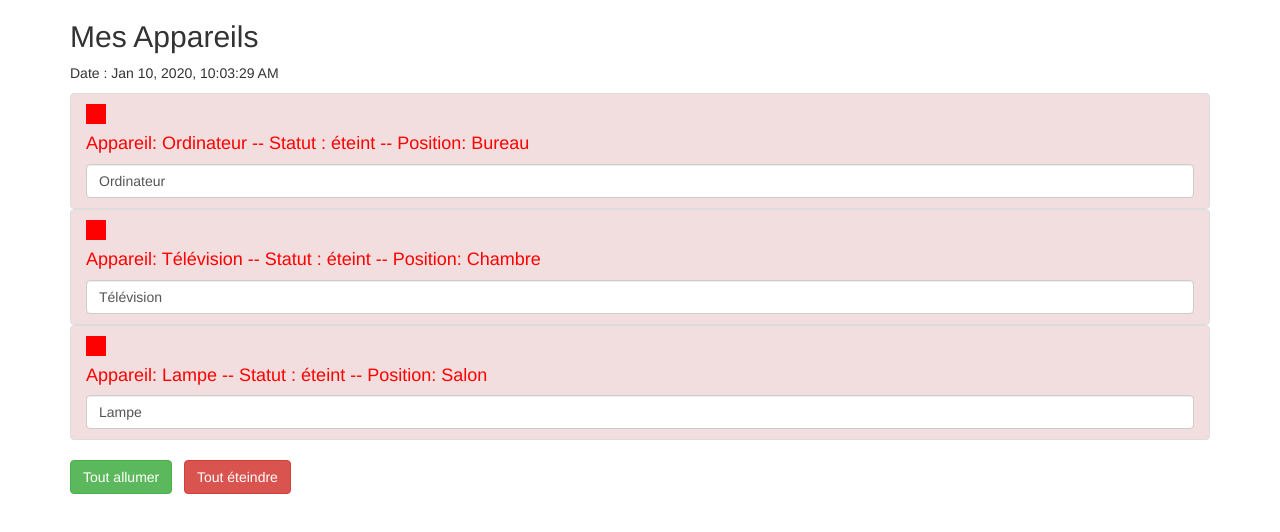
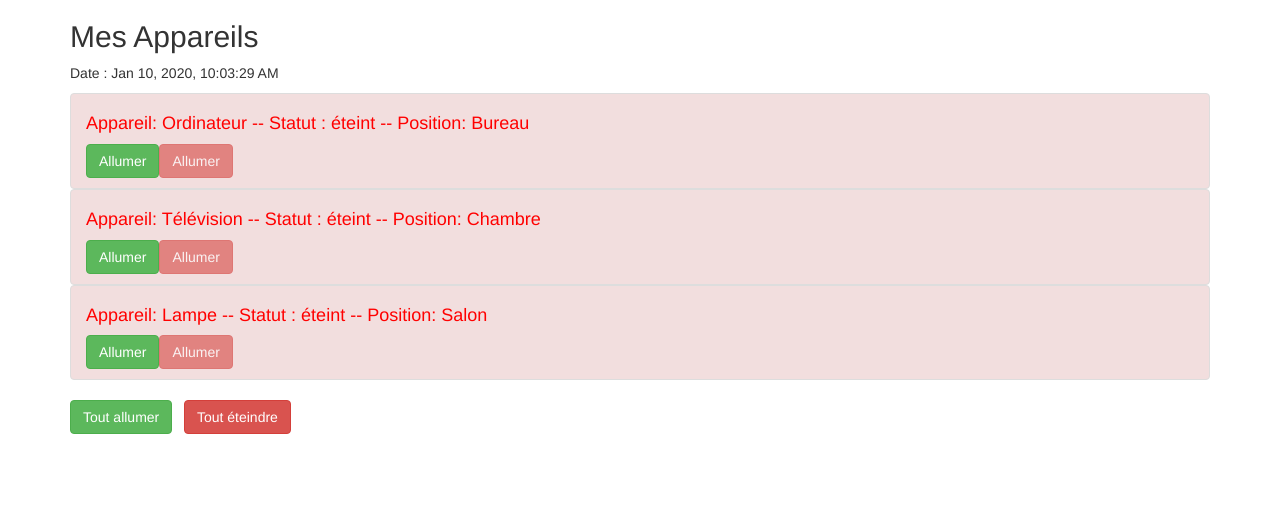
Before and after one commit to AtlasGrnt/MyAngular, an Angular app: page / in a window 1280 px wide. Shown: the top 532 px of the page. Built offline with nearby package versions, Linux system fonts and the light colour scheme.

Commit message:
FEAT: Removing forms, adding button to switch on/off each devices

```diff
--- a/src/app/app.component.html
+++ b/src/app/app.component.html
@@ -4,7 +4,7 @@
       <h2>Mes Appareils</h2>
       <p>Date : {{ lastUpdate | async | date : 'medium'}}</p>
       <ul class="list-group">
-        <app-appareil *ngFor="let appareil of appareils" [appareilName]="appareil.name" [appareilStatus]="appareil.status" [appareilPosition]="appareil.position"></app-appareil>
+        <app-appareil *ngFor="let appareil of appareils; let i = index" [indexOfAppareil]="i" [appareilName]="appareil.name" [appareilStatus]="appareil.status" [appareilPosition]="appareil.position"></app-appareil>
       </ul>
       <button class="btn btn-success" [disabled]="!isAuth" (click)="onAllumer()">Tout allumer</button>
       &nbsp;
--- a/src/app/appareil/appareil.component.html
+++ b/src/app/appareil/appareil.component.html
@@ -2,11 +2,9 @@
                  'list-group-item-success': appareilStatus === 'allumé',
                  'list-group-item-danger': appareilStatus === 'éteint'}">
 
-    <div style="width:20px;height:20px;background-color:red;"
-    *ngIf="appareilStatus === 'éteint'"></div>
-    <div style="width:20px;height:20px;background-color:green;"
-    *ngIf="appareilStatus === 'allumé'"></div>
+
 
     <h4 [ngStyle]="{color: getColor()}">Appareil: {{ appareilName }} -- Statut : {{getStatus() }} -- Position: {{appareilPosition}}</h4>
-    <input type="text" class="form-control" [(ngModel)]="appareilName">
+    <button class="btn btn-success" (click)="onSwitchOn()" [disabled]="appareilStatus === 'allumé'">Allumer</button>
+    <button class="btn btn-danger" (click)="onSwitchOff()" [disabled]="appareilStatus === 'éteint'">Allumer</button>
 </li>
--- a/src/app/appareil/appareil.component.ts
+++ b/src/app/appareil/appareil.component.ts
@@ -1,4 +1,5 @@
 import { Component, OnInit, Input } from '@angular/core';
+import { AppareilService } from '../services/appareil.service';
 
 @Component({
   selector: 'app-appareil',
@@ -10,8 +11,9 @@ export class AppareilComponent implements OnInit {
   @Input() appareilName: string;
   @Input() appareilStatus: string;
   @Input() appareilPosition: string;
+  @Input() indexOfAppareil:number;
 
-  constructor() { }
+  constructor(private appareilService: AppareilService) { }
 
   ngOnInit() {
   }
@@ -26,4 +28,11 @@ export class AppareilComponent implements OnInit {
     }
   }
 
+  onSwitchOn(){
+    this.appareilService.switchOnOne(this.indexOfAppareil);
+  }
+  onSwitchOff(){
+    this.appareilService.switchOffOne(this.indexOfAppareil);
+  }
+
 }
--- a/src/app/services/appareil.service.ts
+++ b/src/app/services/appareil.service.ts
@@ -27,4 +27,10 @@ export class AppareilService{
               appareil.status = 'éteint'
           }
       }
+      switchOnOne(index: number){
+          this.appareils[index].status = 'allumé';
+      }
+      switchOffOne(index: number){
+          this.appareils[index].status='éteint';
+      }
 }
```
